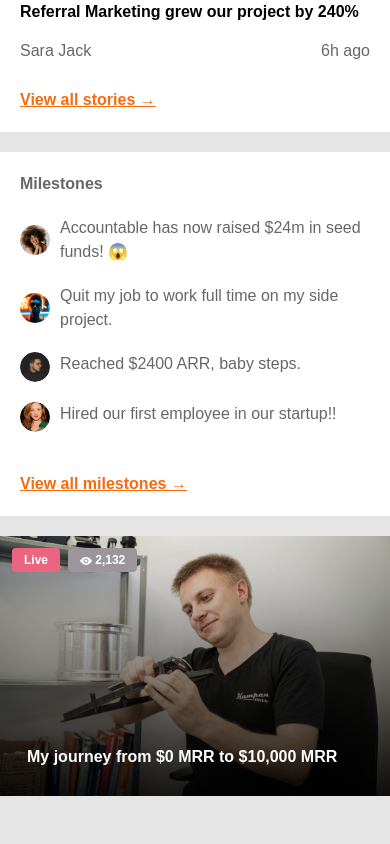
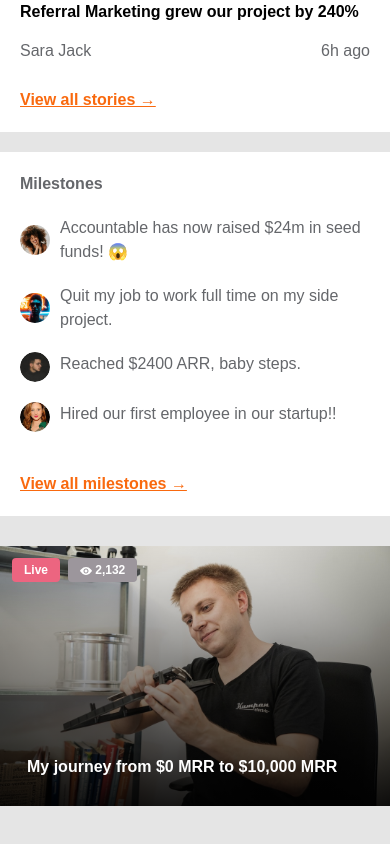
Before and after one commit to Alysander/accountable-demo-page, a React (Create React App) app: page / in a window 390 px wide. Shown: the part 1062-1906 px from the top of the page. Built offline with nearby package versions, Linux system fonts and the light colour scheme.

Commit message:
Add extra margin above livestream in mobile

```diff
--- a/src/App.tsx
+++ b/src/App.tsx
@@ -1,6 +1,7 @@
 import React from 'react';
 import { ArticleList } from './components/ArticleList';
 import { Header } from './components/Header';
+import { Livestream } from './components/Livestream';
 
 function App() {
   return (
@@ -8,6 +9,7 @@ function App() {
     <div className="pb-8">
       <Header />
       <ArticleList />
+      <Livestream />
     </div>
   );
 }
--- a/src/components/ArticleList.tsx
+++ b/src/components/ArticleList.tsx
@@ -4,7 +4,6 @@ import codewellAdvertisement from "../assets/codewellAdvertisement.png";
 import { CreatePost } from "./CreatePost";
 import { TrendingPostList } from "./TrendingPostList";
 import { MilestoneList } from "./MilestoneList";
-import { Livestream } from "./Livestream";
 
 const ArticleList = () => (
     <div className="flex flex-col gap-4">
@@ -37,7 +36,6 @@ const ArticleList = () => (
         />
         <TrendingPostList />
         <MilestoneList />
-        <Livestream />
 
     </div>
 )
--- a/src/components/Livestream.tsx
+++ b/src/components/Livestream.tsx
@@ -2,7 +2,7 @@ import livestreamPreview from "../assets/livestreamPreview.jpg";
 import eye from "../assets/eye.svg"
 
 const Livestream = () => (
-    <div className="base-container relative">
+    <div className="base-container relative mt-6">
         <img src={livestreamPreview} alt="Livestream" />
 
         <div className="absolute top-0 left-0 right-0 bottom-0 fade-overlay-bg p-1em flex flex-col justify-between text-white text-xs" >
```
